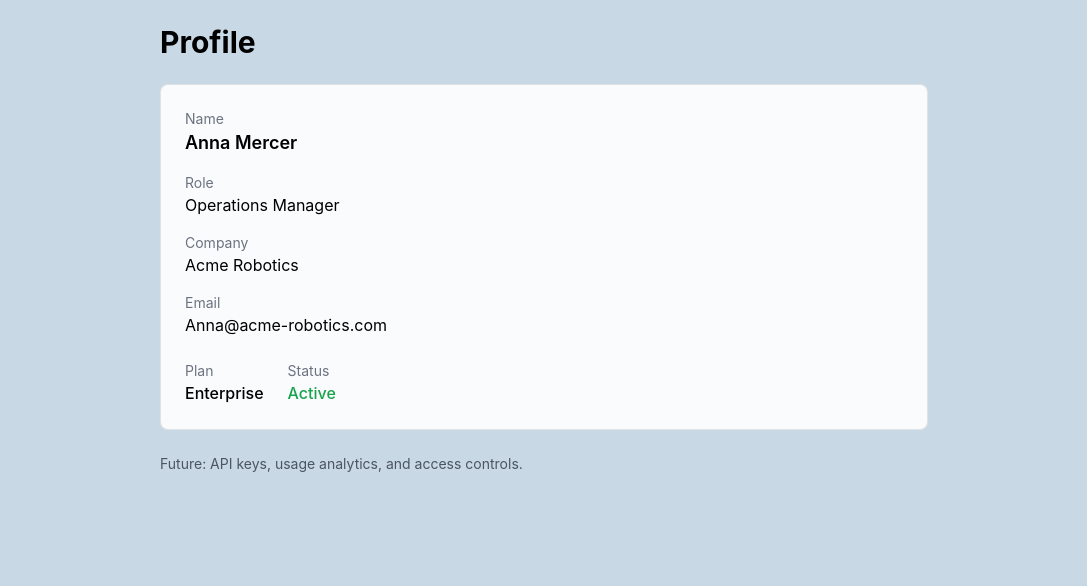
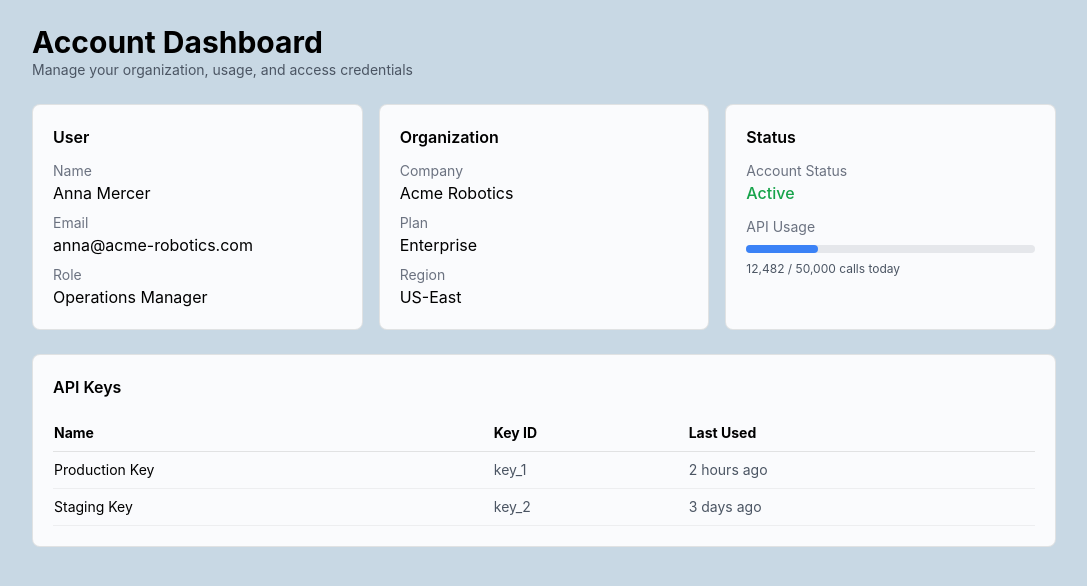
Before and after one commit to SanguineAI-Incorporated/sanguine-ai-users, a React (Vite) app: page /profile in a window 1280 px wide. Shown: the top 586 px of the page, without its empty margins (96-1183 px from the left). Built offline with nearby package versions, Linux system fonts and the light colour scheme.

Commit message:
Refactor Profile component to use account structure

```diff
--- a/src/pages/Profile.jsx
+++ b/src/pages/Profile.jsx
@@ -1,62 +1,122 @@
 import React from "react";
 
 export default function Profile() {
-  // Mock B2B user (replace later with real API data)
-  const user = {
-    name: "Anna Mercer",
-    role: "Operations Manager",
-    company: "Acme Robotics",
-    email: "Anna@acme-robotics.com",
-    plan: "Enterprise",
-    status: "Active",
+  // Mock B2B data (replace later with API)
+  const account = {
+    user: {
+      name: "Anna Mercer",
+      email: "anna@acme-robotics.com",
+      role: "Operations Manager",
+    },
+    org: {
+      name: "Acme Robotics",
+      plan: "Enterprise",
+      status: "Active",
+      region: "US-East",
+    },
+    usage: {
+      apiCallsToday: 12482,
+      limit: 50000,
+    },
+    apiKeys: [
+      { id: "key_1", name: "Production Key", lastUsed: "2 hours ago" },
+      { id: "key_2", name: "Staging Key", lastUsed: "3 days ago" },
+    ],
   };
+
+  const usagePercent =
+    (account.usage.apiCallsToday / account.usage.limit) * 100;
 
   return (
     <div className="min-h-screen bg-[#C8D8E4] p-6 text-black">
-      <div className="max-w-3xl mx-auto">
+      <div className="max-w-5xl mx-auto space-y-6">
 
-        <h1 className="text-3xl font-bold mb-6">Profile</h1>
+        {/* HEADER */}
+        <div>
+          <h1 className="text-3xl font-bold">Account Dashboard</h1>
+          <p className="text-sm text-gray-600">
+            Manage your organization, usage, and access credentials
+          </p>
+        </div>
 
-        {/* USER CARD */}
-        <div className="bg-white/90 border border-black/10 rounded-lg p-6 space-y-4">
+        {/* TOP GRID */}
+        <div className="grid grid-cols-1 md:grid-cols-3 gap-4">
 
-          <div>
+          {/* USER */}
+          <div className="bg-white/90 border border-black/10 p-5 rounded-lg">
+            <h2 className="font-semibold mb-3">User</h2>
             <p className="text-sm text-gray-500">Name</p>
-            <p className="text-lg font-semibold">{user.name}</p>
+            <p className="mb-2">{account.user.name}</p>
+
+            <p className="text-sm text-gray-500">Email</p>
+            <p className="mb-2">{account.user.email}</p>
+
+            <p className="text-sm text-gray-500">Role</p>
+            <p>{account.user.role}</p>
           </div>
 
-          <div>
-            <p className="text-sm text-gray-500">Role</p>
-            <p>{user.role}</p>
+          {/* ORGANIZATION */}
+          <div className="bg-white/90 border border-black/10 p-5 rounded-lg">
+            <h2 className="font-semibold mb-3">Organization</h2>
+
+            <p className="text-sm text-gray-500">Company</p>
+            <p className="mb-2">{account.org.name}</p>
+
+            <p className="text-sm text-gray-500">Plan</p>
+            <p className="mb-2">{account.org.plan}</p>
+
+            <p className="text-sm text-gray-500">Region</p>
+            <p>{account.org.region}</p>
           </div>
 
-          <div>
-            <p className="text-sm text-gray-500">Company</p>
-            <p>{user.company}</p>
-          </div>
+          {/* STATUS */}
+          <div className="bg-white/90 border border-black/10 p-5 rounded-lg">
+            <h2 className="font-semibold mb-3">Status</h2>
 
-          <div>
-            <p className="text-sm text-gray-500">Email</p>
-            <p>{user.email}</p>
-          </div>
+            <p className="text-sm text-gray-500">Account Status</p>
+            <p className="text-green-600 font-medium mb-3">
+              {account.org.status}
+            </p>
 
-          <div className="flex gap-6 pt-2">
-            <div>
-              <p className="text-sm text-gray-500">Plan</p>
-              <p className="font-medium">{user.plan}</p>
+            <p className="text-sm text-gray-500">API Usage</p>
+
+            <div className="w-full bg-gray-200 h-2 rounded mt-2">
+              <div
+                className="bg-blue-500 h-2 rounded"
+                style={{ width: `${usagePercent}%` }}
+              />
             </div>
 
-            <div>
-              <p className="text-sm text-gray-500">Status</p>
-              <p className="text-green-600 font-medium">{user.status}</p>
-            </div>
+            <p className="text-xs text-gray-600 mt-2">
+              {account.usage.apiCallsToday.toLocaleString()} /{" "}
+              {account.usage.limit.toLocaleString()} calls today
+            </p>
           </div>
-
         </div>
 
-        {/* FUTURE SECTION */}
-        <div className="mt-6 text-sm text-gray-600">
-          <p>Future: API keys, usage analytics, and access controls.</p>
+        {/* API KEYS */}
+        <div className="bg-white/90 border border-black/10 p-5 rounded-lg">
+          <h2 className="font-semibold mb-4">API Keys</h2>
+
+          <table className="w-full text-sm">
+            <thead>
+              <tr className="text-left border-b border-black/10">
+                <th className="py-2">Name</th>
+                <th className="py-2">Key ID</th>
+                <th className="py-2">Last Used</th>
+              </tr>
+            </thead>
+
+            <tbody>
+              {account.apiKeys.map((key) => (
+                <tr key={key.id} className="border-b border-black/5">
+                  <td className="py-2">{key.name}</td>
+                  <td className="py-2 text-gray-600">{key.id}</td>
+                  <td className="py-2 text-gray-600">{key.lastUsed}</td>
+                </tr>
+              ))}
+            </tbody>
+          </table>
         </div>
 
       </div>
```
